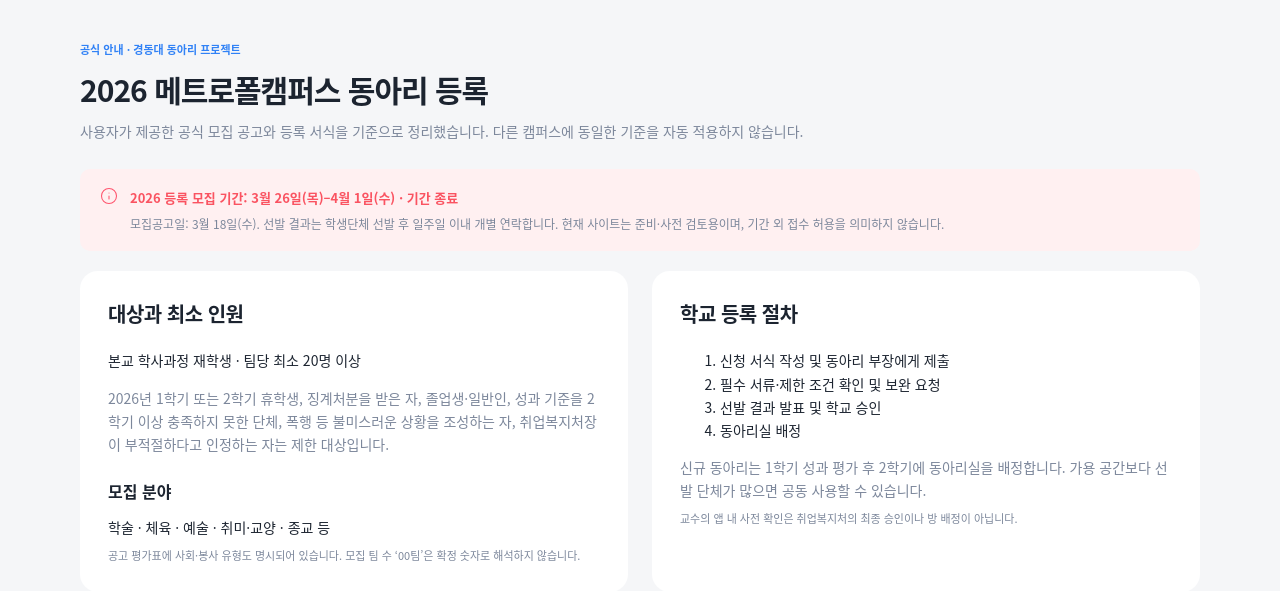
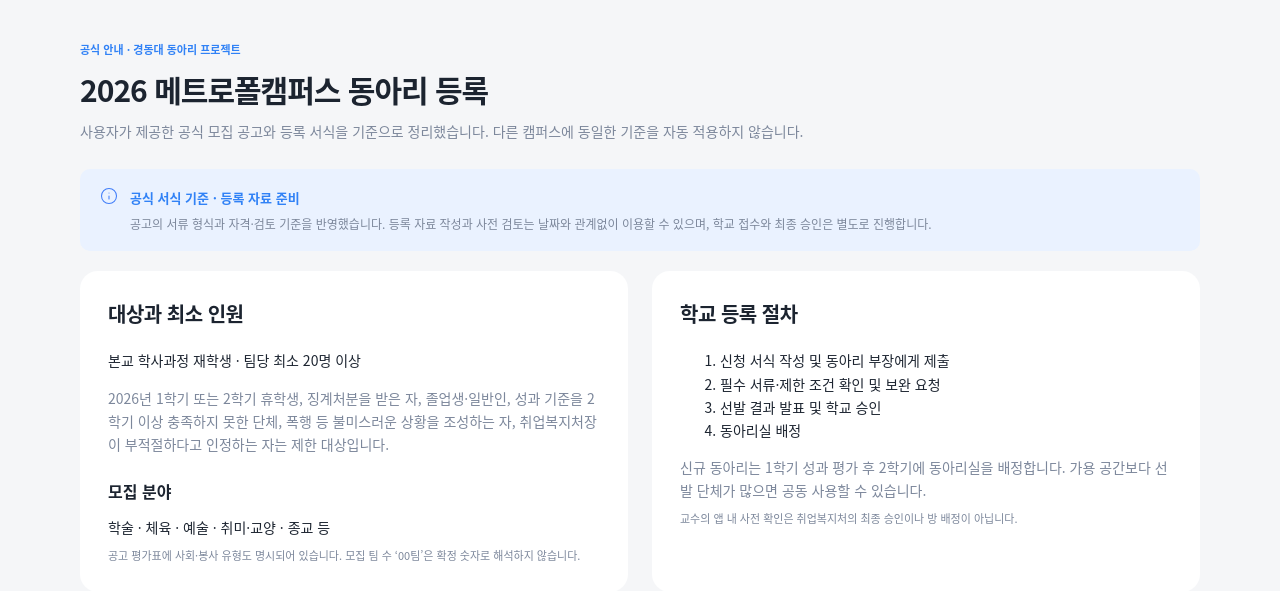
Before and after one commit to jongjong123alt/testest, a Flask app: page /official-guide in a window 1280 px wide. Shown: the part 104-695 px from the top of the page. Run offline with Flask 3, Linux system fonts and the light colour scheme; parts of the project's set-up code (start-up, migrations or seed data) failed here and were passed over.

Commit message:
Keep official registration format independent of historic deadline

```diff
--- a/projects/kdu-club/app.py
+++ b/projects/kdu-club/app.py
@@ -47,8 +47,6 @@ app.config.update(MAX_CONTENT_LENGTH=32 * 1024 * 1024,
                   SESSION_COOKIE_HTTPONLY=True, SESSION_COOKIE_SAMESITE='Lax')
 CATEGORIES = {'학술':'학술', '체육':'체육', '예술':'예술', '취미·교양':'취미·교양', '종교':'종교', '사회·봉사':'사회·봉사'}
 OFFICIAL_CAMPUS = '메트로폴캠퍼스'
-OFFICIAL_START = datetime(2026,3,26)
-OFFICIAL_END = datetime(2026,4,1,23,59)
 STATUS_NAMES = {'pending': '심사 대기', 'approved': '승인 완료', 'rejected': '반려'}
 
 
@@ -241,8 +239,7 @@ def notify(uid, message, kind, club_id, member_id=None):
 def common_context():
     session.setdefault('csrf_token', secrets.token_hex(32))
     return {'csrf_token':session['csrf_token'], 'categories':{**CATEGORIES,'공연':'예술','봉사':'사회·봉사'},
-            'category_options':CATEGORIES,'status_names':STATUS_NAMES,
-            'official_window_open':OFFICIAL_START<=now()<=OFFICIAL_END}
+            'category_options':CATEGORIES,'status_names':STATUS_NAMES}
 
 
 @app.before_request
--- a/projects/kdu-club/qa/browser_check.js
+++ b/projects/kdu-club/qa/browser_check.js
@@ -39,7 +39,7 @@ fs.mkdirSync(output,{recursive:true});
  const unauthorized=await page.goto(base+'/clubs/1/manage');assert.equal(unauthorized.status(),403);
  // 공식 공고 기준 신규 준비본: 실제 학교에 제출하거나 이메일을 발송하지 않습니다.
  await page.locator('summary').click();await page.getByRole('button',{name:'로그아웃'}).click();await login('kdu_student');
- await capture('official-guide','/official-guide');assert(await page.getByText('기간 종료',{exact:false}).first().isVisible());
+ await capture('official-guide','/official-guide');assert(await page.getByText('공식 서식 기준 · 등록 자료 준비',{exact:true}).first().isVisible());
  await page.goto(base+'/clubs/register');
  await page.locator('#name').fill('정책테스트동아리');await page.locator('#category').selectOption('취미·교양');await page.locator('#established_on').fill('2026-03-01');
  await page.locator('#advisor_name').fill('김교수');await page.locator('#representative_name').fill('김민준');await page.locator('#founding_member_count').fill('20');
--- a/projects/kdu-club/templates/official_guide.html
+++ b/projects/kdu-club/templates/official_guide.html
@@ -1,6 +1,6 @@
 {% extends 'base.html' %}{% block content %}
 {{ heading('공식 안내','2026 메트로폴캠퍼스 동아리 등록','사용자가 제공한 공식 모집 공고와 등록 서식을 기준으로 정리했습니다. 다른 캠퍼스에 동일한 기준을 자동 적용하지 않습니다.') }}
-<div class="banner {{ '' if official_window_open else 'error' }}">{{ icon('info','blue') }}<div><strong>2026 등록 모집 기간: 3월 26일(목)–4월 1일(수) · {{ '공고상 접수 기간' if official_window_open else '기간 종료' }}</strong><p>모집공고일: 3월 18일(수). 선발 결과는 학생단체 선발 후 일주일 이내 개별 연락합니다. 현재 사이트는 준비·사전 검토용이며, 기간 외 접수 허용을 의미하지 않습니다.</p></div></div>
+<div class="banner">{{ icon('info','blue') }}<div><strong>공식 서식 기준 · 등록 자료 준비</strong><p>공고의 서류 형식과 자격·검토 기준을 반영했습니다. 등록 자료 작성과 사전 검토는 날짜와 관계없이 이용할 수 있으며, 학교 접수와 최종 승인은 별도로 진행합니다.</p></div></div>
 <div class="cols-2"><section class="card"><h2>대상과 최소 인원</h2><p>본교 학사과정 재학생 · 팀당 최소 20명 이상</p><p class="muted" style="margin-top:14px">2026년 1학기 또는 2학기 휴학생, 징계처분을 받은 자, 졸업생·일반인, 성과 기준을 2학기 이상 충족하지 못한 단체, 폭행 등 불미스러운 상황을 조성하는 자, 취업복지처장이 부적절하다고 인정하는 자는 제한 대상입니다.</p><h3 style="margin:22px 0 12px">모집 분야</h3><p>학술 · 체육 · 예술 · 취미·교양 · 종교 등</p><p class="field-help">공고 평가표에 사회·봉사 유형도 명시되어 있습니다. 모집 팀 수 ‘00팀’은 확정 숫자로 해석하지 않습니다.</p></section><section class="card"><h2>학교 등록 절차</h2><ol><li>신청 서식 작성 및 동아리 부장에게 제출</li><li>필수 서류·제한 조건 확인 및 보완 요청</li><li>선발 결과 발표 및 학교 승인</li><li>동아리실 배정</li></ol><p class="muted">신규 동아리는 1학기 성과 평가 후 2학기에 동아리실을 배정합니다. 가용 공간보다 선발 단체가 많으면 공동 사용할 수 있습니다.</p><p class="field-help">교수의 앱 내 사전 확인은 취업복지처의 최종 승인이나 방 배정이 아닙니다.</p></section></div>
 <section class="card"><h2>제출 서류와 방법</h2><table class="members-table official-docs-table"><thead><tr><th>서류</th><th>대상</th><th>기재 내용</th></tr></thead><tbody><tr><td>서식 1 승인(등록) 신청서</td><td>신규·기존</td><td>명칭·설립일·목적·주요 사업·지도교수·회원 수·회장/지도교수 서명</td></tr><tr><td>서식 2 회칙</td><td>신규·기존</td><td>형식·분량 자유, 기존 동아리는 개정 용도로 활용 가능</td></tr><tr><td>서식 3 회원 명단</td><td>신규·기존</td><td>전원의 직책·학과·학년·학번·성명·연락처</td></tr><tr><td>서식 4 월별 활동 계획</td><td>신규·기존</td><td>1–12월 활동 내용·기대효과, 필요 시 추가 서류</td></tr><tr><td>서식 5 실적 보고서</td><td>기존 동아리</td><td>형식·분량 자유, 활동 증명 사진 등 자료 첨부</td></tr></tbody></table><p style="margin-top:22px">서식을 순서대로 정렬해 PDF로 변환하고 파일명을 <strong>동아리명(대표자 성명).pdf</strong>로 작성하세요.</p><p style="margin-top:12px">제출: 동아리 부장 이채연 · <a href="mailto:chae3374@naver.com" style="color:var(--blue)">chae3374@naver.com</a></p><p class="muted">두 개 이상의 동아리에 참가하는 구성원은 별도 기재해야 합니다. 이전 폐쇄 동아리는 명칭·목적·팀원 중 하나라도 동일하면 등록할 수 없습니다.</p><div class="actions" style="justify-content:flex-start"><a class="btn soft" href="{{ url_for('static',filename='official/metropol-2026-notice.pdf') }}" download>공식 모집 공고 PDF</a><a class="btn soft" href="{{ url_for('static',filename='official/club-registration-forms.hwpx') }}" download>등록 서식 HWPX</a><a class="btn" href="{{ url_for('register_club') }}">준비 자료 작성</a></div></section>
 <section class="card"><h2>우수동아리 평가</h2><div class="cols-3"><div class="banner"><div><strong>활동실적 55점</strong><p>행사 참여도·활동 일지·유형별 활동 내용</p></div></div><div class="banner"><div><strong>수상내역 20점 · 회원 수 15점</strong><p>공고의 평가 배점 기준</p></div></div><div class="banner"><div><strong>기타 10점 · 총 100점</strong><p>지원 금액·시기는 추후 안내</p></div></div></div><ul><li>학술: 학술 활동 및 공모전 실적</li><li>체육: 대회 참가 및 입상 실적</li><li>예술: 공연·전시 및 작품 활동 실적</li><li>취미·교양: 일자별 서명부·사진 기록과 작품발표회 3회 이상. 대면 활동의 전체 회원 10% 이상 불참 시 해당 일자는 활동 부재로 간주</li><li>종교: 일자별 서명부·사진 기록과 헌금 납부 등 학생활동 4회 이상. 대면 활동의 전체 회원 10% 이상 불참 시 해당 일자는 활동 부재로 간주</li><li>사회·봉사: 봉사활동 실적 반영</li></ul><p class="muted">학술·체육·예술은 공고의 ‘변경 평가 기준’을 적용해 안내합니다. 사이트는 장학금이나 점수를 자동 확정하지 않습니다.</p></section>
--- a/projects/kdu-club/templates/register_club.html
+++ b/projects/kdu-club/templates/register_club.html
@@ -1,7 +1,7 @@
 {% extends 'base.html' %}
 {% block content %}
 {{ heading('D07','등록 서류를 보완해 다시 검토받아요' if club else '공식 등록 서류를 준비해요','2026 메트로폴캠퍼스 공고·등록 서식 기준입니다. 앱 저장은 학교 접수나 최종 승인을 의미하지 않습니다.') }}
-<div class="banner {{ '' if official_window_open else 'error' }}">{{ icon('info','blue') }}<div><strong>학교 등록 모집: 2026.03.26–04.01 · {{ '공고상 접수 기간' if official_window_open else '접수 기간 종료' }}</strong><p>기간이 끝나도 이 사이트에서 준비 자료를 저장할 수 있습니다. 늦은 제출 가능 여부는 취업복지처에 별도 문의하세요. 동아리별 부원 모집 기간과는 다릅니다.</p><a href="{{ url_for('official_guide') }}" class="btn white small">공고·서식·제출 절차 확인</a></div></div>
+<div class="banner">{{ icon('info','blue') }}<div><strong>공식 서식 기준 · 등록 자료 준비</strong><p>등록 자료 작성과 사전 검토는 날짜와 관계없이 이용할 수 있습니다. 학교 접수와 최종 승인은 별도로 진행하며, 동아리별 부원 모집 기간은 운영 관리에서 설정합니다.</p><a href="{{ url_for('official_guide') }}" class="btn white small">공고·서식·제출 절차 확인</a></div></div>
 {% if club %}<div class="banner error">{{ icon('circle-alert') }}<div><strong>이전 사전 검토의 보완 요청</strong><p>{{ club.rejection_reason }}</p></div></div>{% endif %}
 {{ error_banner(error) }}
 <form method="POST" enctype="multipart/form-data" data-registration-form>
```
Also changed, not shown: projects/kdu-club/VERIFICATION.md (+1 -1 lines), projects/kdu-club/tests/test_workflow.py (+7 -3 lines), downloads/kdu-club/README.md, projects/kdu-club/README.md, 5 other files.
